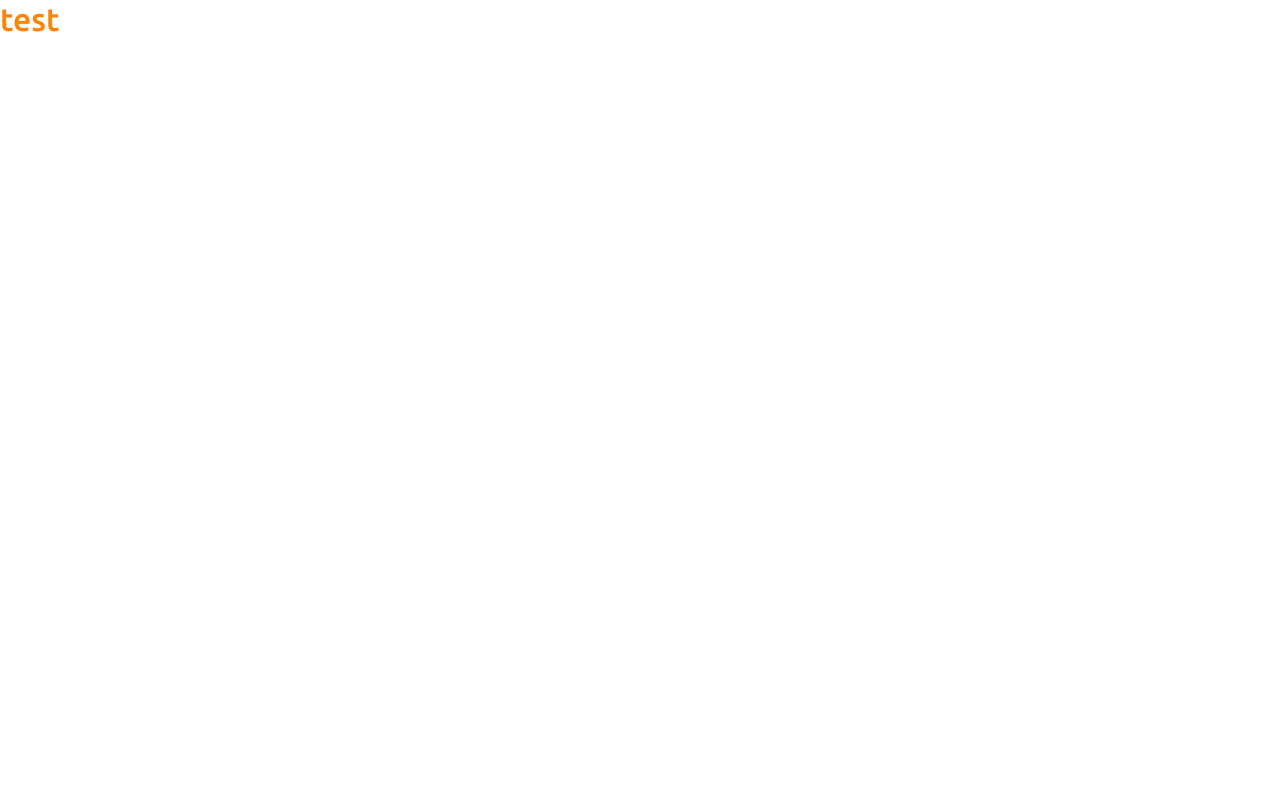
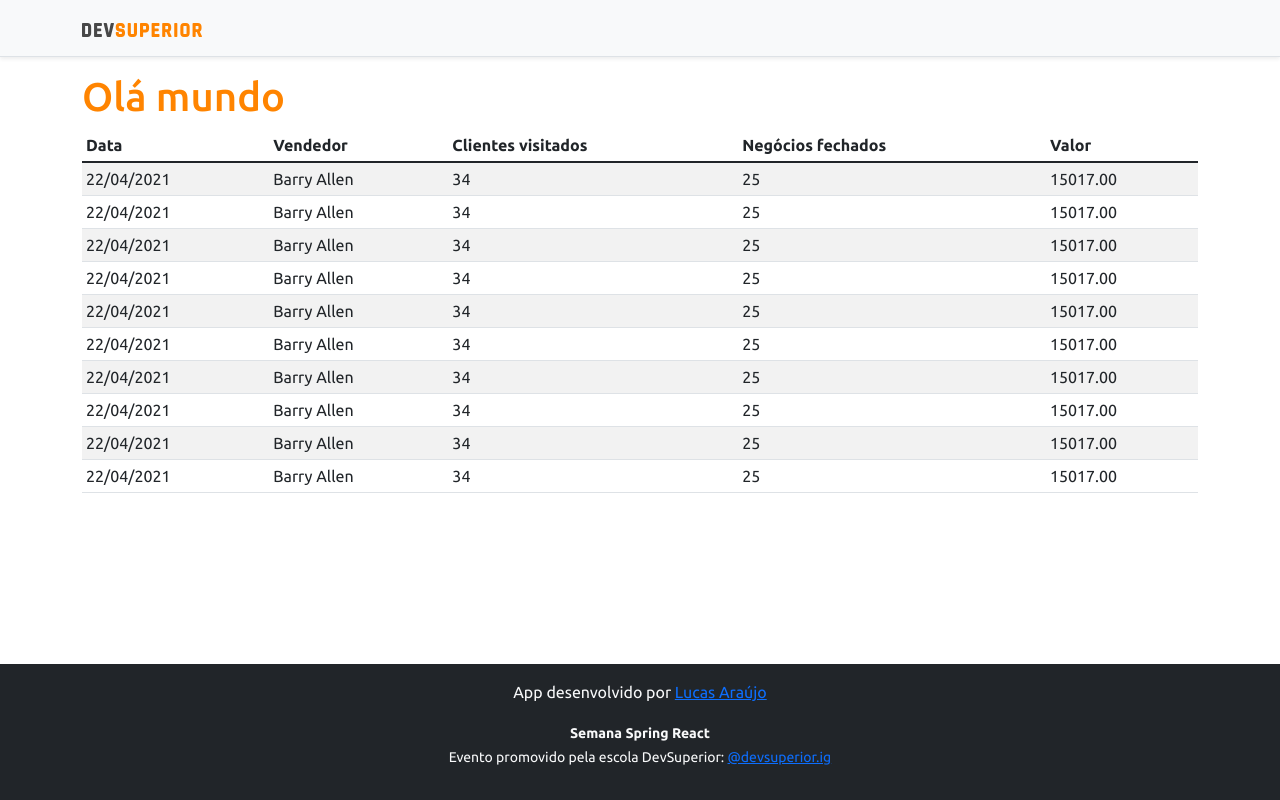
Before and after one commit to araujolucas3005/projeto-sds3, a React (Create React App) app in the folder frontend/: page / in a window 1280 px wide. Built offline with nearby package versions, Linux system fonts and the light colour scheme.

Commit message:
Basic static components

```diff
--- a/frontend/src/App.tsx
+++ b/frontend/src/App.tsx
@@ -1,7 +1,16 @@
-function App() {
+import { Datatable } from "components/DataTable";
+import { Footer } from "components/Footer";
+import { NavBar } from "components/NavBar";
+
+export default function App() {
   return (
-    <h2 className="text-primary">test</h2>
+    <>
+      <NavBar />
+      <div className="container">
+        <h1 className="text-primary">Olá mundo</h1>
+        <Datatable />
+      </div>
+      <Footer />
+    </>
   );
 }
-
-export default App;
--- /dev/null
+++ b/frontend/src/components/DataTable/index.tsx
@@ -0,0 +1,89 @@
+export function Datatable() {
+  return (
+    <div className="table-responsive">
+      <table className="table table-striped table-sm">
+        <thead>
+          <tr>
+            <th>Data</th>
+            <th>Vendedor</th>
+            <th>Clientes visitados</th>
+            <th>Negócios fechados</th>
+            <th>Valor</th>
+          </tr>
+        </thead>
+        <tbody>
+          <tr>
+            <td>22/04/2021</td>
+            <td>Barry Allen</td>
+            <td>34</td>
+            <td>25</td>
+            <td>15017.00</td>
+          </tr>
+          <tr>
+            <td>22/04/2021</td>
+            <td>Barry Allen</td>
+            <td>34</td>
+            <td>25</td>
+            <td>15017.00</td>
+          </tr>
+          <tr>
+            <td>22/04/2021</td>
+            <td>Barry Allen</td>
+            <td>34</td>
+            <td>25</td>
+            <td>15017.00</td>
+          </tr>
+          <tr>
+            <td>22/04/2021</td>
+            <td>Barry Allen</td>
+            <td>34</td>
+            <td>25</td>
+            <td>15017.00</td>
+          </tr>
+          <tr>
+            <td>22/04/2021</td>
+            <td>Barry Allen</td>
+            <td>34</td>
+            <td>25</td>
+            <td>15017.00</td>
+          </tr>
+          <tr>
+            <td>22/04/2021</td>
+            <td>Barry Allen</td>
+            <td>34</td>
+            <td>25</td>
+            <td>15017.00</td>
+          </tr>
+          <tr>
+            <td>22/04/2021</td>
+            <td>Barry Allen</td>
+            <td>34</td>
+            <td>25</td>
+            <td>15017.00</td>
+          </tr>
+          <tr>
+            <td>22/04/2021</td>
+            <td>Barry Allen</td>
+            <td>34</td>
+            <td>25</td>
+            <td>15017.00</td>
+          </tr>
+          <tr>
+            <td>22/04/2021</td>
+            <td>Barry Allen</td>
+            <td>34</td>
+            <td>25</td>
+            <td>15017.00</td>
+          </tr>
+          <tr>
+            <td>22/04/2021</td>
+            <td>Barry Allen</td>
+            <td>34</td>
+            <td>25</td>
+            <td>15017.00</td>
+          </tr>
+        </tbody>
+      </table>
+    </div>
+  );
+}
--- /dev/null
+++ b/frontend/src/components/Footer/index.tsx
@@ -0,0 +1,32 @@
+export function Footer() {
+  return (
+    <footer className="footer mt-auto py-3 bg-dark">
+      <div className="container">
+        <p className="text-light">
+          App desenvolvido por{" "}
+          <a
+            href="https://github.com/araujolucas3005"
+            target="_blank"
+            rel="noreferrer"
+          >
+            Lucas Araújo
+          </a>
+        </p>
+        <p className="text-light">
+          <small>
+            <strong>Semana Spring React</strong>
+            <br />
+            Evento promovido pela escola DevSuperior:{" "}
+            <a
+              href="https://instagram.com/devsuperior.ig"
+              target="_blank"
+              rel="noreferrer"
+            >
+              @devsuperior.ig
+            </a>
+          </small>
+        </p>
+      </div>
+    </footer>
+  );
+}
--- /dev/null
+++ b/frontend/src/components/NavBar/index.tsx
@@ -0,0 +1,13 @@
+import DsDarkImg from "../../assets/img/ds-dark.svg";
+
+export function NavBar() {
+  return (
+    <div className="d-flex flex-column flex-md-row align-items-center p-3 px-md-4 mb-3 bg-light border-bottom shadow-sm">
+      <div className="container">
+        <nav className="my-2 my-md-0 mr-md-3">
+          <img src={DsDarkImg} alt="DevSuperior" width="120" />
+        </nav>
+      </div>
+    </div>
+  );
+}
```
Also changed, not shown: frontend/src/assets/img/ds-dark.svg (added).
